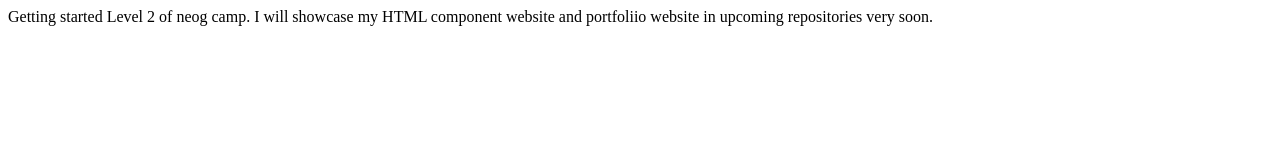
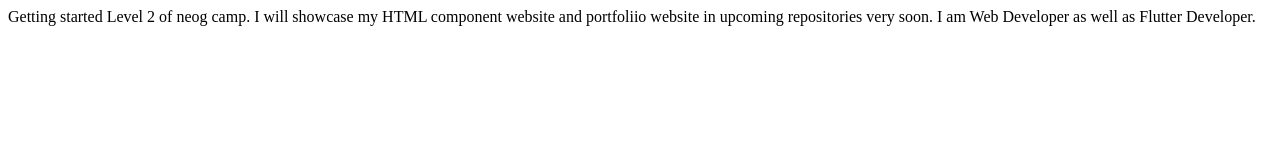
Before and after one commit to Kushagradheer/Neog-Lec2, a plain HTML site: page index.html in a window 1280 px wide. Drawn offline with Linux system fonts and the light colour scheme.

Commit message:
updated : Index.html
Created Branch and updated Index

```diff
--- a/index.html
+++ b/index.html
@@ -9,5 +9,8 @@
 <body>
     Getting started Level 2 of neog camp.
     I will showcase my HTML component website and portfoliio website in upcoming repositories very soon.
+
+    I am Web Developer as well as Flutter Developer.
+
 </body>
 </html>
```
